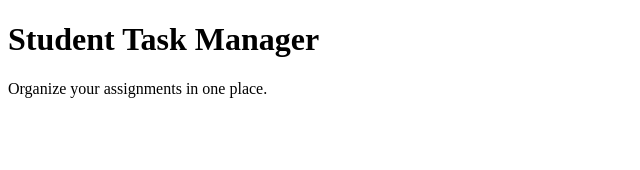
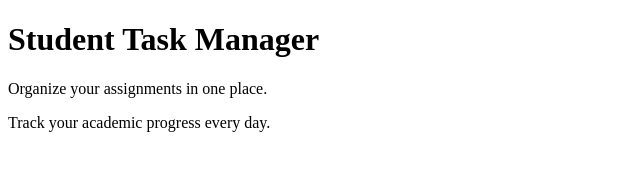
Before and after one commit to Kali-cyb/student-task-manager, a plain HTML site: page index.html in a window 1280 px wide. Shown: the whole page, without its empty margins (0-640 px from the left). Drawn offline with Linux system fonts and the light colour scheme.

Commit message:
Add homepage introduction

```diff
--- a/index.html
+++ b/index.html
@@ -9,5 +9,6 @@
 <body>
     <h1>Student Task Manager</h1>
     <p>Organize your assignments in one place.</p>
+    <p>Track your academic progress every day.</p>
 </body>
 </html>
```
